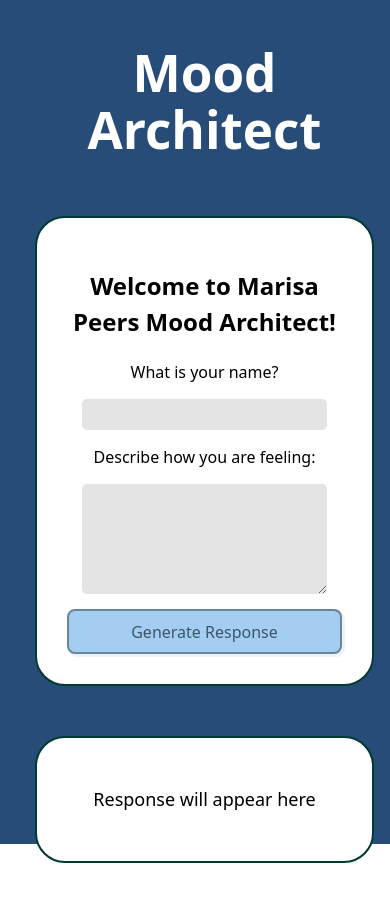
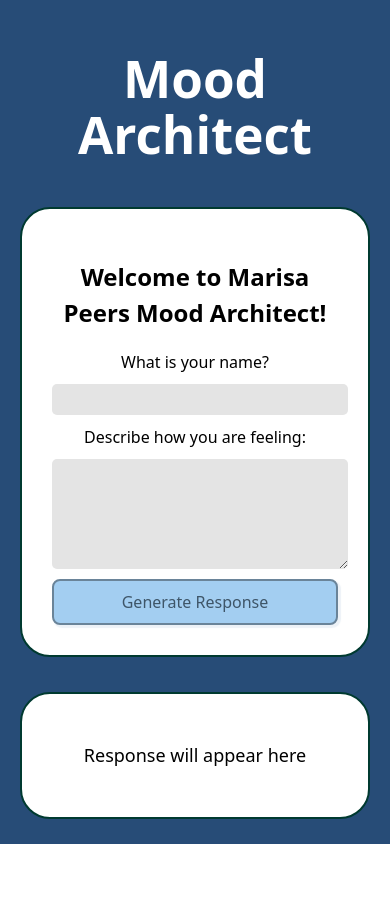
Before and after one commit to ThatOneProgrammerUKnow/mood-architect, a Vue app in the folder frontend/: page / in a window 390 px wide. Shown: the top 902 px of the page. After the commit the page ends 844 px from the top, so only its background shows below. Built offline with nearby package versions, Linux system fonts and the light colour scheme.

Commit message:
Finished media queries

```diff
--- a/frontend/src/App.vue
+++ b/frontend/src/App.vue
@@ -74,8 +74,7 @@ async function submitForm() {
   --text-light: white;
   --text-dark: black;
   --input-bg: rgb(228, 228, 228);
-  --bg-start: #274c77;
-  --bg-end: #274c77;
+  --bg: #274c77;
   --card-bg: #FFFFFF;
   --card-border: #003a30;
 
@@ -87,16 +86,13 @@ async function submitForm() {
 }
 
 #app {
-  height: 100vh;
   padding: 10px;
   box-sizing: border-box;
+  background: var(--bg);
 }
-html, body{
-  height: 100%;
-  margin: 0;
-}
+
 body {
-  background: linear-gradient(to bottom right, var(--bg-start), var(--bg-end));
+  background: var(--bg);
 }
 
 section {
@@ -156,9 +152,23 @@ input:active, textarea:active {
 
 @media (max-width: 768px) {
   section {
-  display: flex;
-  flex-direction: column;
-  height:100%;
+    display: flex;
+    flex-direction: column;
+    gap: 15px;
+  }
+
+  .card {
+    margin: 10px;
+    width: auto; /* ensure full width */
+  }
+
+  input, textarea {
+    width: 100%;
+    margin: 10px 0;
+  }
+
+  button.btn {
+    width: 100%;
   }
 }
 </style>
```
